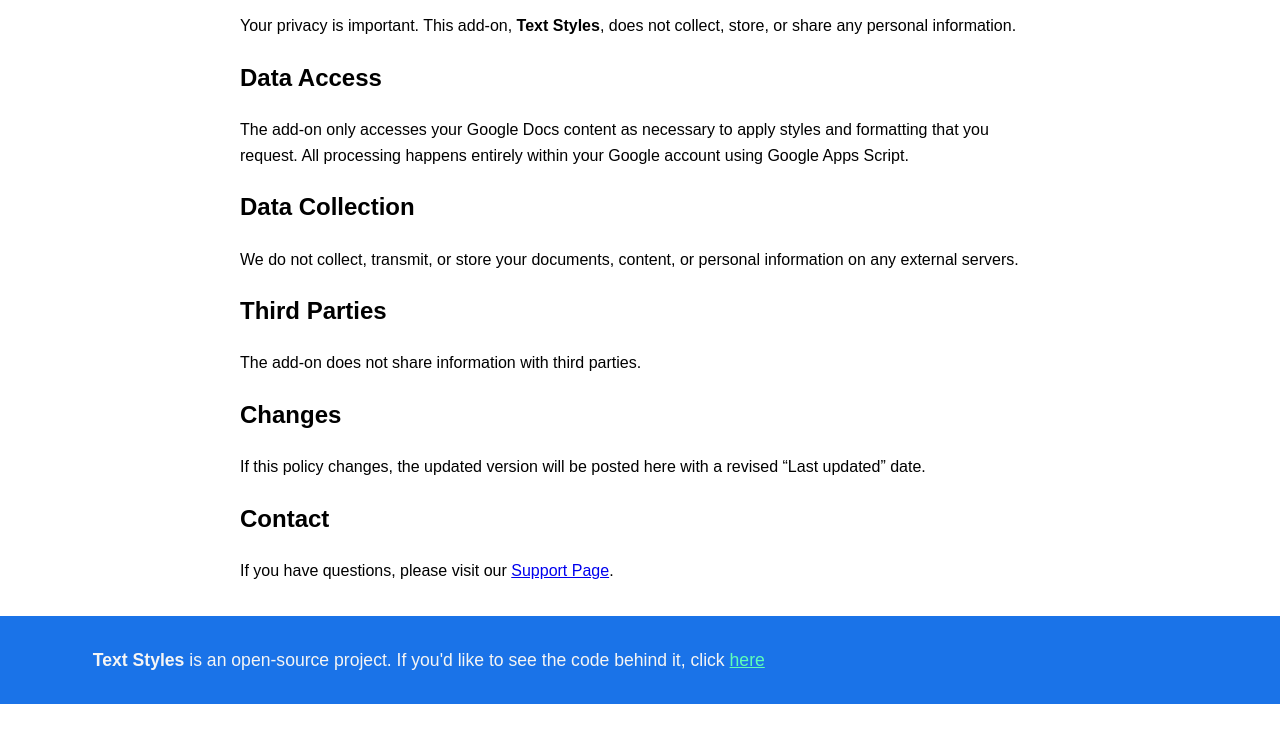
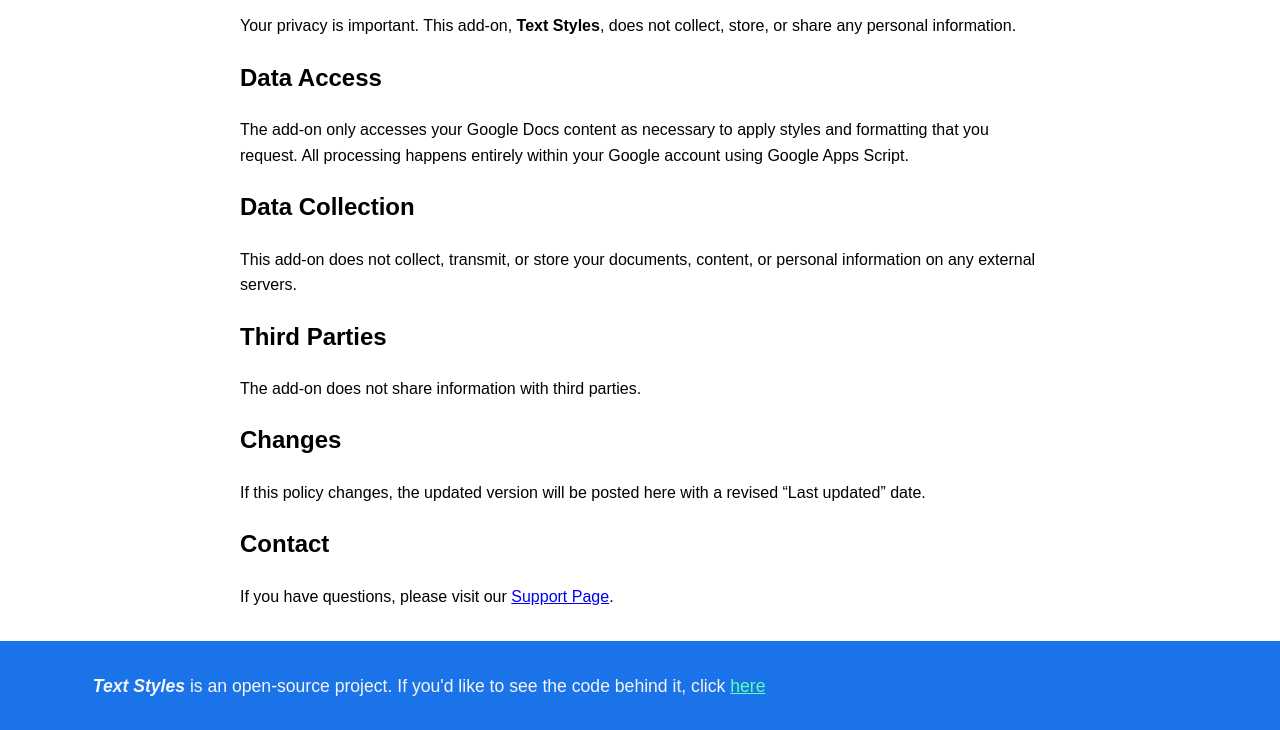
Before and after one commit to SonOfAthena1/AboutTextStylesWebsite, a website: page pages/privacy-policy.html in a window 1280 px wide. Shown: the part 458-1188 px from the top of the page. Before the commit the page ends 1162 px from the top, so only its background shows below. Drawn offline with Linux system fonts and the light colour scheme.

Commit message:
Minor update to the footer

```diff
--- a/pages/privacy-policy.html
+++ b/pages/privacy-policy.html
@@ -33,7 +33,7 @@
       <p>The add-on only accesses your Google Docs content as necessary to apply styles and formatting that you request. All processing happens entirely within your Google account using Google Apps Script.</p>
 
       <h2>Data Collection</h2>
-      <p>We do not collect, transmit, or store your documents, content, or personal information on any external servers.</p>
+      <p>This add-on does not collect, transmit, or store your documents, content, or personal information on any external servers.</p>
 
       <h2>Third Parties</h2>
       <p>The add-on does not share information with third parties.</p>
@@ -45,7 +45,7 @@
       <p>If you have questions, please visit our <a href="/pages/support.html">Support Page</a>.</p>
     </main>
     <footer>
-      <p id="footer-text"><strong>Text Styles</strong> is an open-source project. If you'd like to see the code behind it,
+      <p id="footer-text"><strong><em>Text Styles</em></strong> is an open-source project. If you'd like to see the code behind it,
         click <a class="footer-link" href="https://github.com/SonOfAthena1/Text-Styles-Google-Docs-Extension" target="_blank">here</a> </p>
     </footer>
   </body>
```
Also changed, not shown: index.html (+1 -1 lines), pages/support.html (+1 -1 lines), pages/terms-of-service.html (+1 -1 lines).
